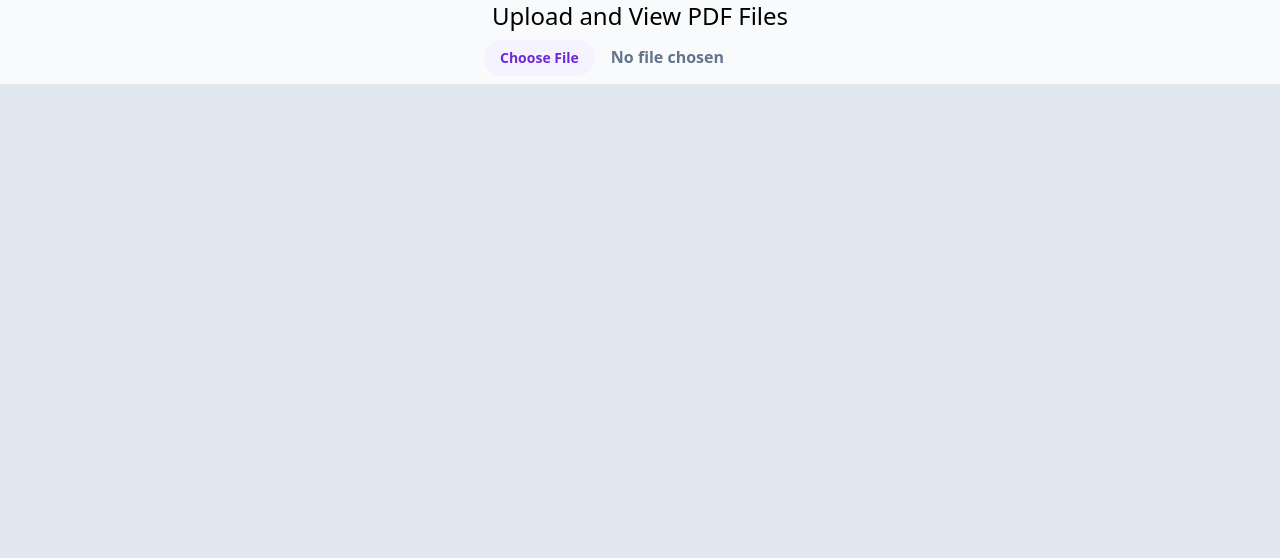
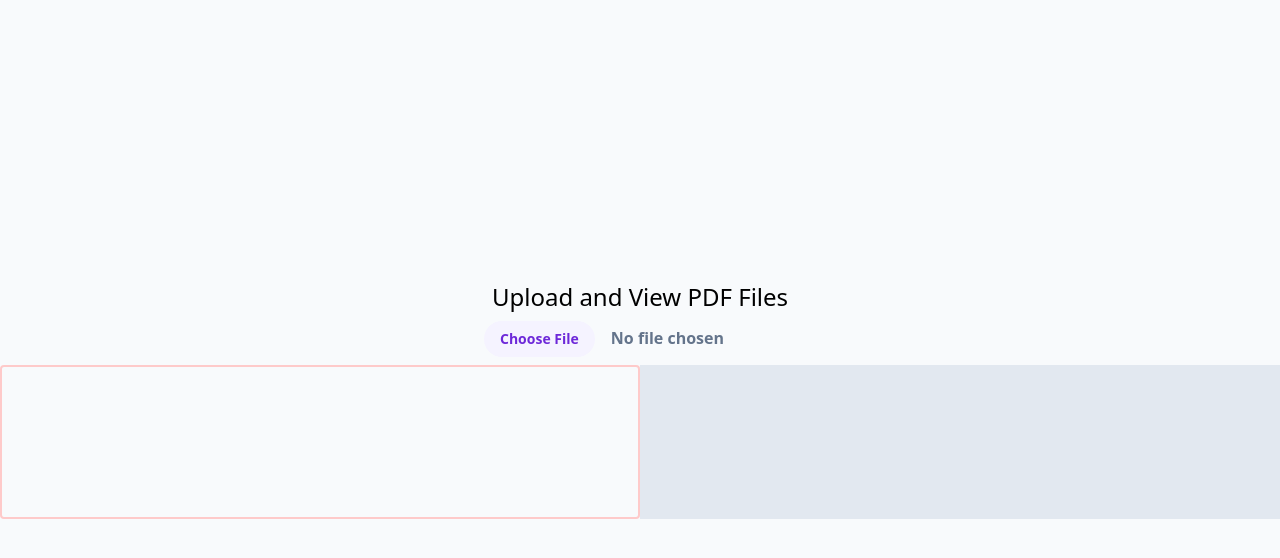
Before and after one commit to abhishekintern/course-tree, a Next.js app: page /pdf in a window 1280 px wide. Shown: the top 558 px of the page. Built offline with nearby package versions, Linux system fonts and the light colour scheme.

Commit message:
side-by-side iframe and doc-view

```diff
--- a/src/pages/pdf.js
+++ b/src/pages/pdf.js
@@ -26,18 +26,41 @@ const PPT = () => {
               file:text-sm file:font-semibold
               file:bg-violet-50 file:text-violet-700
               hover:file:bg-violet-100"
+              accept=".pdf"
               onChange={handlePDFChange}
             />
           </div>
         </div>
 
-        <div className="flex justify-center h-screen items-center bg-slate-200">
-          {fileUrl && (
+        <div className="flex">
+          <div className="flex w-1/2">
             <iframe
-              className="h-screen w-full border-2 border-black rounded"
               src={fileUrl}
-            />
-          )}
+              className="border-2 border-red-200 rounded w-full"
+              frameborder="0"
+            ></iframe>
+          </div>
+          <div className="flex w-1/2 justify-center items-center bg-slate-200">
+            {fileUrl && (
+              <DocViewer
+                config={{
+                  pdfVerticalScrollByDefault: true, // false as default
+                }}
+                className="border-2 border-black rounded"
+                pluginRenderers={DocViewerRenderers}
+                documents={[{ uri: fileUrl }]}
+                theme={{
+                  primary: "#5296d8",
+                  secondary: "#ffffff",
+                  tertiary: "#5296d899",
+                  textPrimary: "#ffffff",
+                  textSecondary: "#5296d8",
+                  textTertiary: "#00000099",
+                  disableThemeScrollbar: false,
+                }}
+              />
+            )}
+          </div>
         </div>
       </div>
     </>
```
